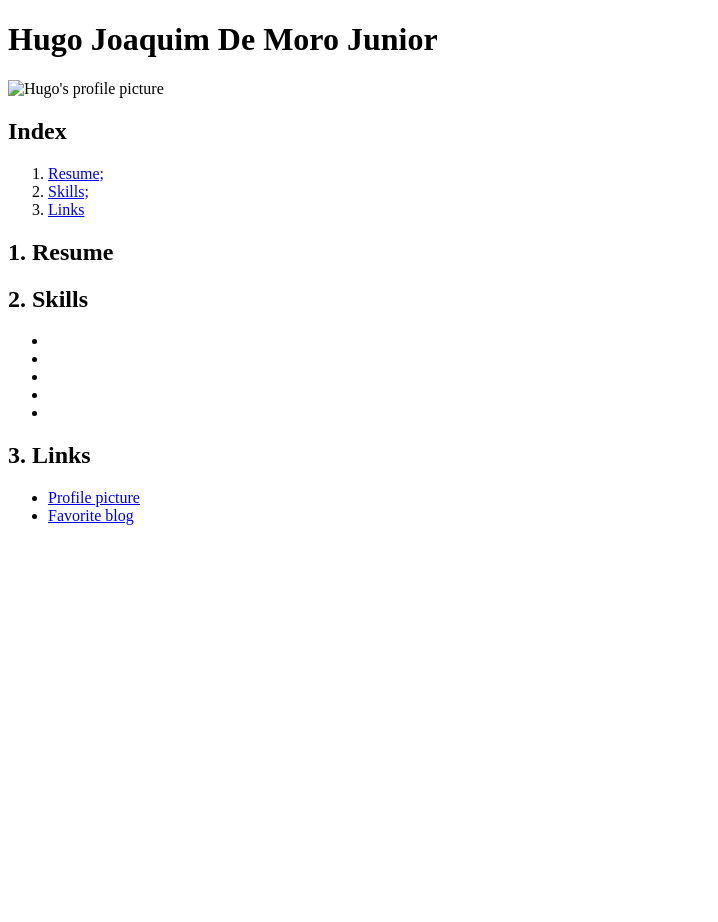
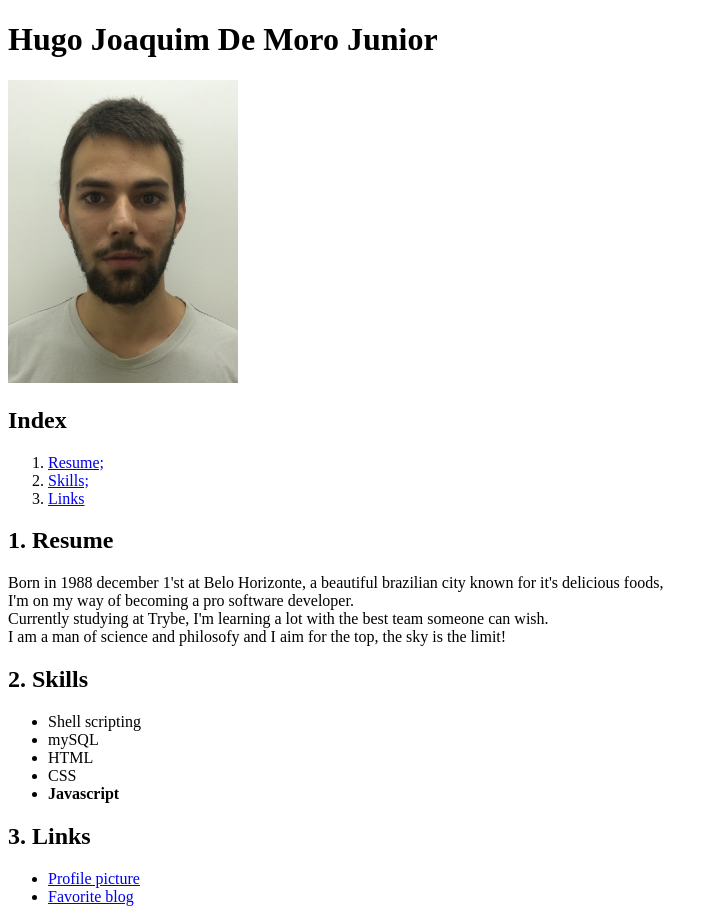
Before and after one commit to hugo-netuno/hugo-netuno.github.io, a plain HTML site: page index.html in a window 1280 px wide. Shown: the whole page, without its empty margins (0-718 px from the left). Before the commit the page ends 800 px from the top, so only its background shows below. Drawn offline with Linux system fonts and the light colour scheme.

Commit message:
added picture and filled information

```diff
--- a/index.html
+++ b/index.html
@@ -7,7 +7,7 @@
 </head>
 <body>
     <h1>Hugo Joaquim De Moro Junior</h1>
-    <img src="Hugo_Jr.jpg" id="profile_picture" alt="Hugo's profile picture" width="230px">
+    <img src="./Hugo_Jr.jpg" id="profile_picture" alt="Hugo's profile picture" width="230px">
 
 <h2>Index</h2>
 
@@ -19,16 +19,19 @@
 
 <h2 id="resume">1. Resume</h2>
 
-    <p></p>
+    <p>Born in 1988 december 1'st at Belo Horizonte, a beautiful brazilian city known for it's delicious foods,<br>
+        I'm on my way of becoming a pro software developer.<br>
+        Currently studying at Trybe, I'm learning a lot with the best team someone can wish.<br>
+        I am a man of science and philosofy and I aim for the top, the sky is the limit!</p>
 
 <h2 id="skills">2. Skills</h2>
 
 <ul>
-    <li></li>
-    <li><strong></strong></li>
-    <li></li>
-    <li></li>
-    <li></li>
+    <li>Shell scripting</li>
+    <li>mySQL</li>
+    <li>HTML</li>
+    <li>CSS</li>
+    <li><strong>Javascript</strong></li>
 </ul>
 
 <h2 id="links">3. Links</h2>
```
Also changed, not shown: Hugo_Jr.jpg (added).
